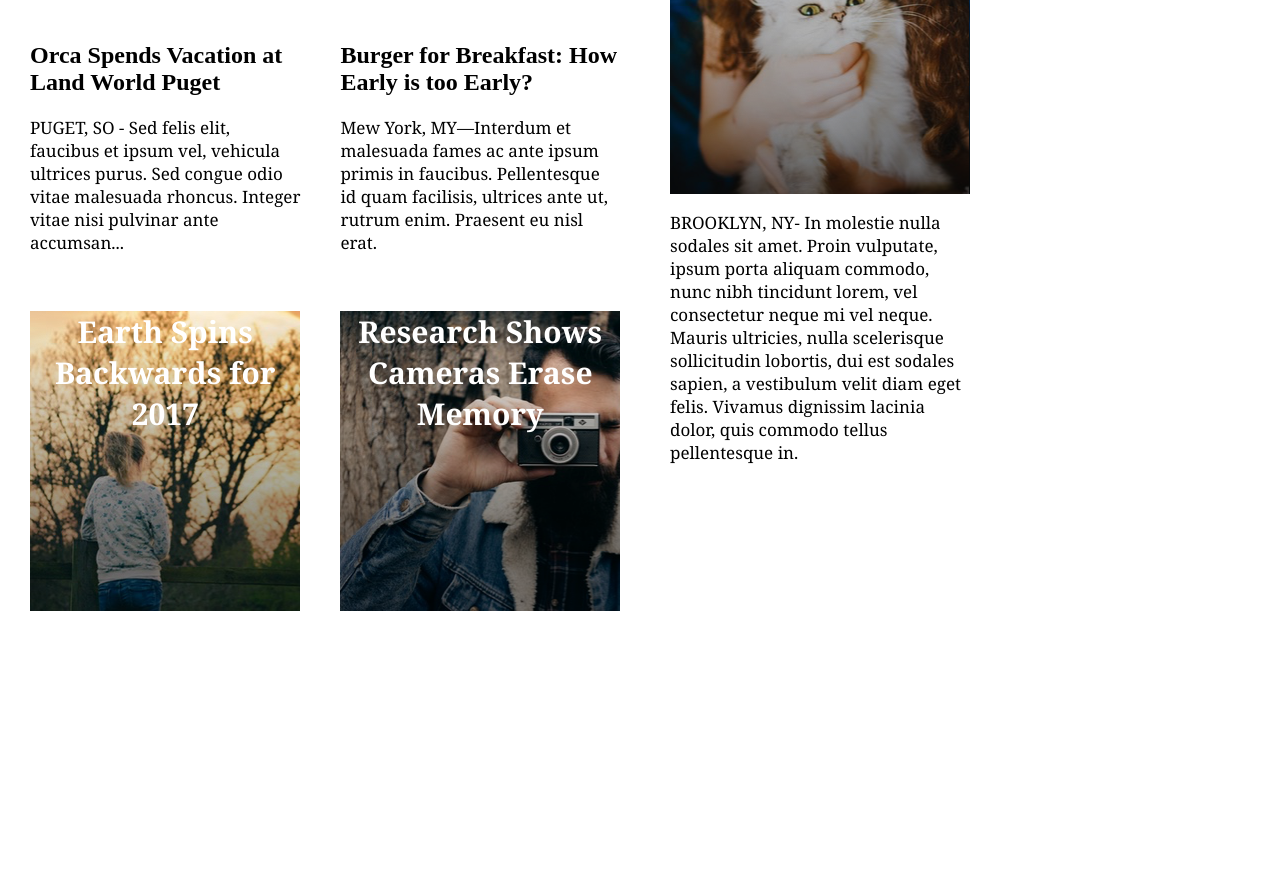
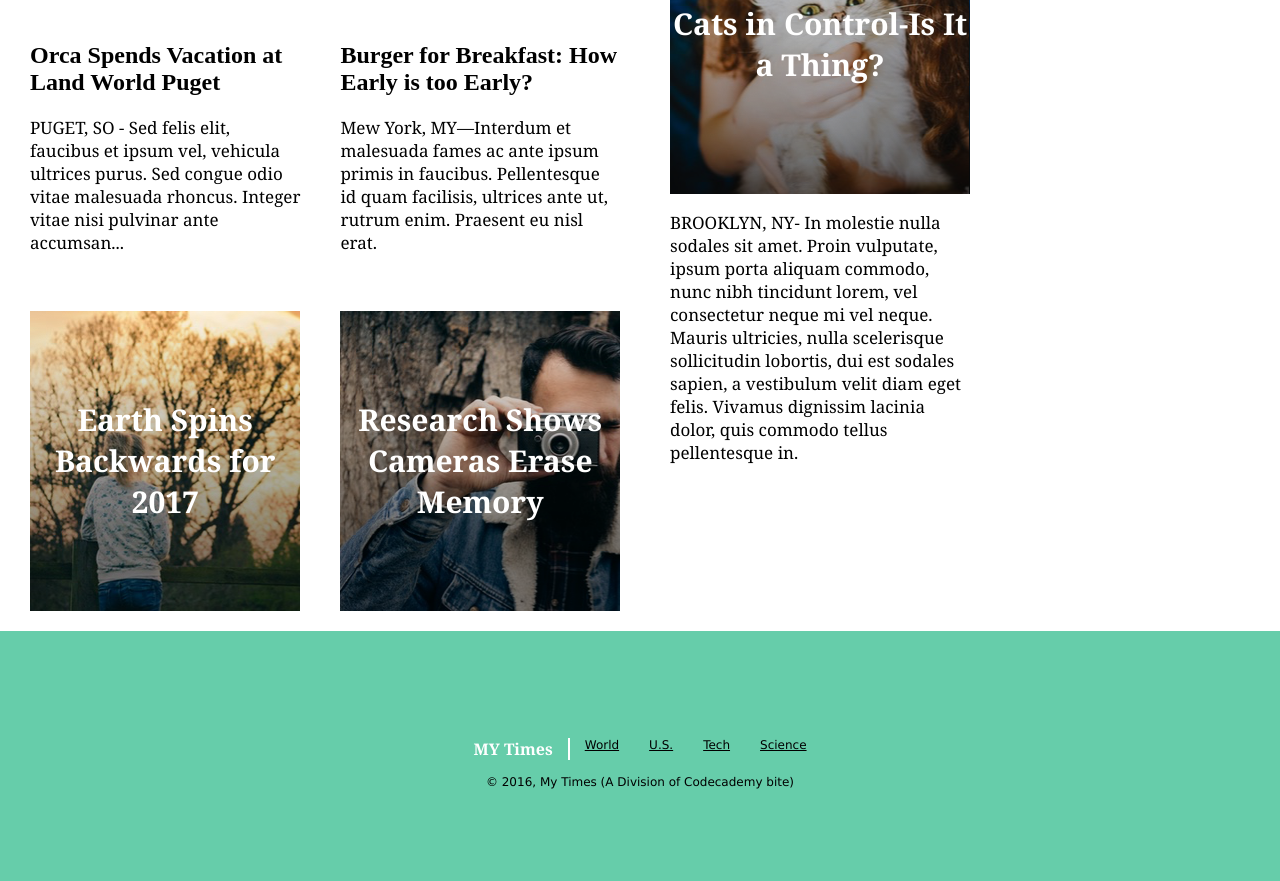
Before and after one commit to Trejo42/my-times, a plain HTML site: page index.html in a window 1280 px wide. Shown: the part 705-1586 px from the top of the page. Before the commit the page ends 1336 px from the top, so only its background shows below. Drawn offline with Linux system fonts and the light colour scheme.

Commit message:
Add footer

```diff
--- a/index.html
+++ b/index.html
@@ -106,5 +106,20 @@
 
 
     </div>
+
+
+    <!--Beginning of Footer-->
+    <footer>
+      <div class="footernav">
+        <span class="footer-logo">MY Times</span>
+        <span><a href="">World</a></span>
+        <span><a href="">U.S.</a></span>
+        <span><a href="">Tech</a></span>
+        <span><a href="">Science</a></span>
+      </div>
+      <div class="copyright">
+        <span>© 2016, My Times (A Division of Codecademy bite)</span>
+      </div>
+    </footer>
   </body>
 </html>
--- a/resources/css/style.css
+++ b/resources/css/style.css
@@ -89,6 +89,7 @@ header span a {
 #mother {
   background-image: url("../images/img-story-main.png");
   text-align: left;
+  padding-left: 30px;
   font-size: 40px;
 }
 
@@ -108,6 +109,7 @@ header span a {
   display: flex;
   height: 300px;
   text-align: center;
+  align-items: center;
   font-family: Georgia;
   font-weight: bold;
   font-size: 30px;
@@ -157,3 +159,44 @@ header span a {
   font-weight: bold;
   text-align: center;
 }
+
+/*Footer*/
+
+footer {
+  display: flex;
+  background-color: MediumAquamarine;
+  margin: auto;
+  font-family: Verdana;
+  font-size: 12px;
+  height: 250px;
+  justify-content: center;
+  align-items: center;
+  flex-direction: column;
+}
+
+.footernav {
+  display: inline-flex;
+  margin: 15px;
+}
+
+.footer-logo {
+  color: white;
+  font-family: Georgia;
+  font-size: 16px;
+  font-weight: bold;
+  color: white;
+  border-right: 2px solid white;
+}
+
+.footernav span {
+  display: inline-block;
+  padding: 0 15px;
+}
+
+.footernav a {
+  color: black;
+}
+
+.copyright {
+  display: inline-flex;
+}
```
